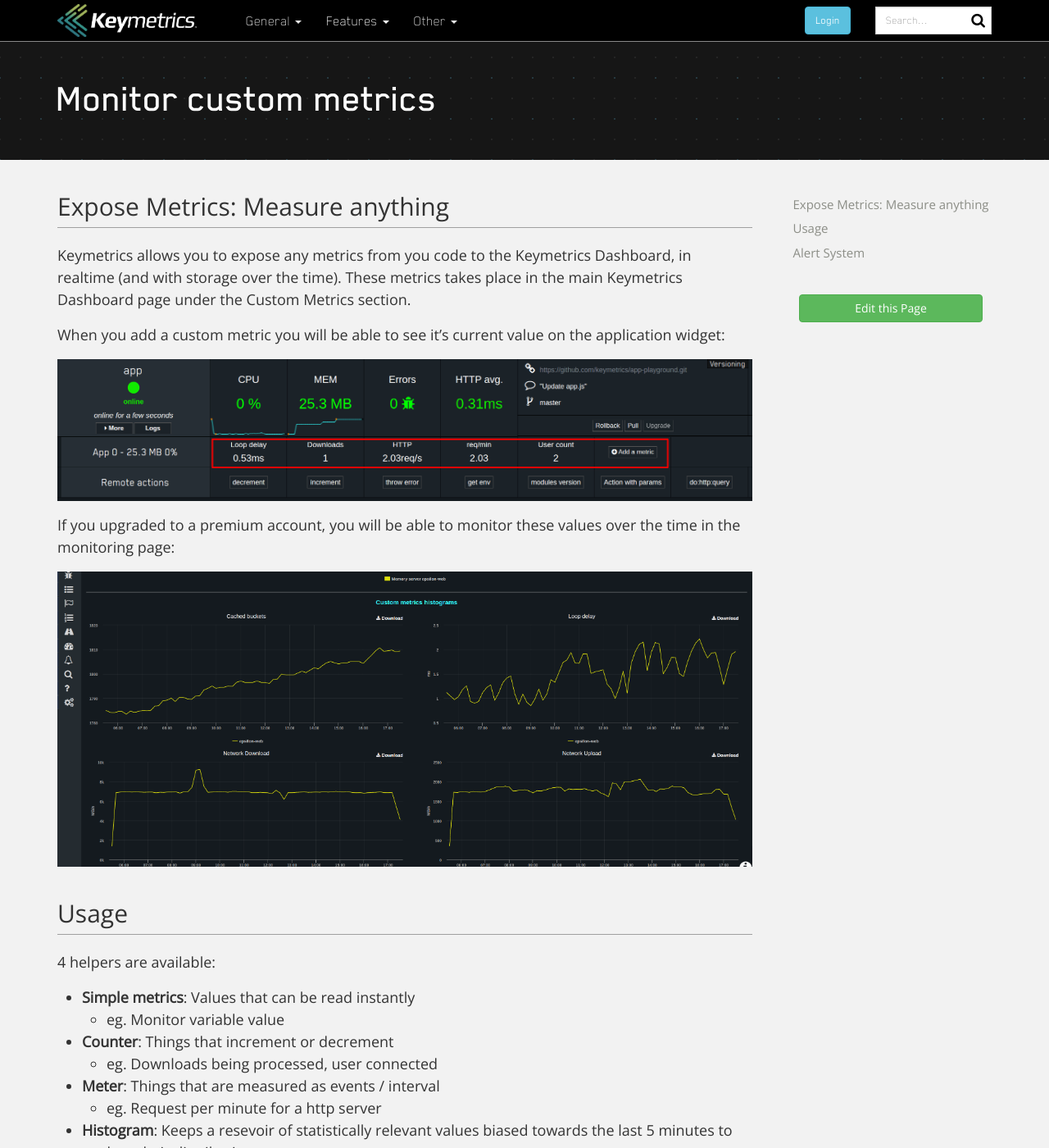
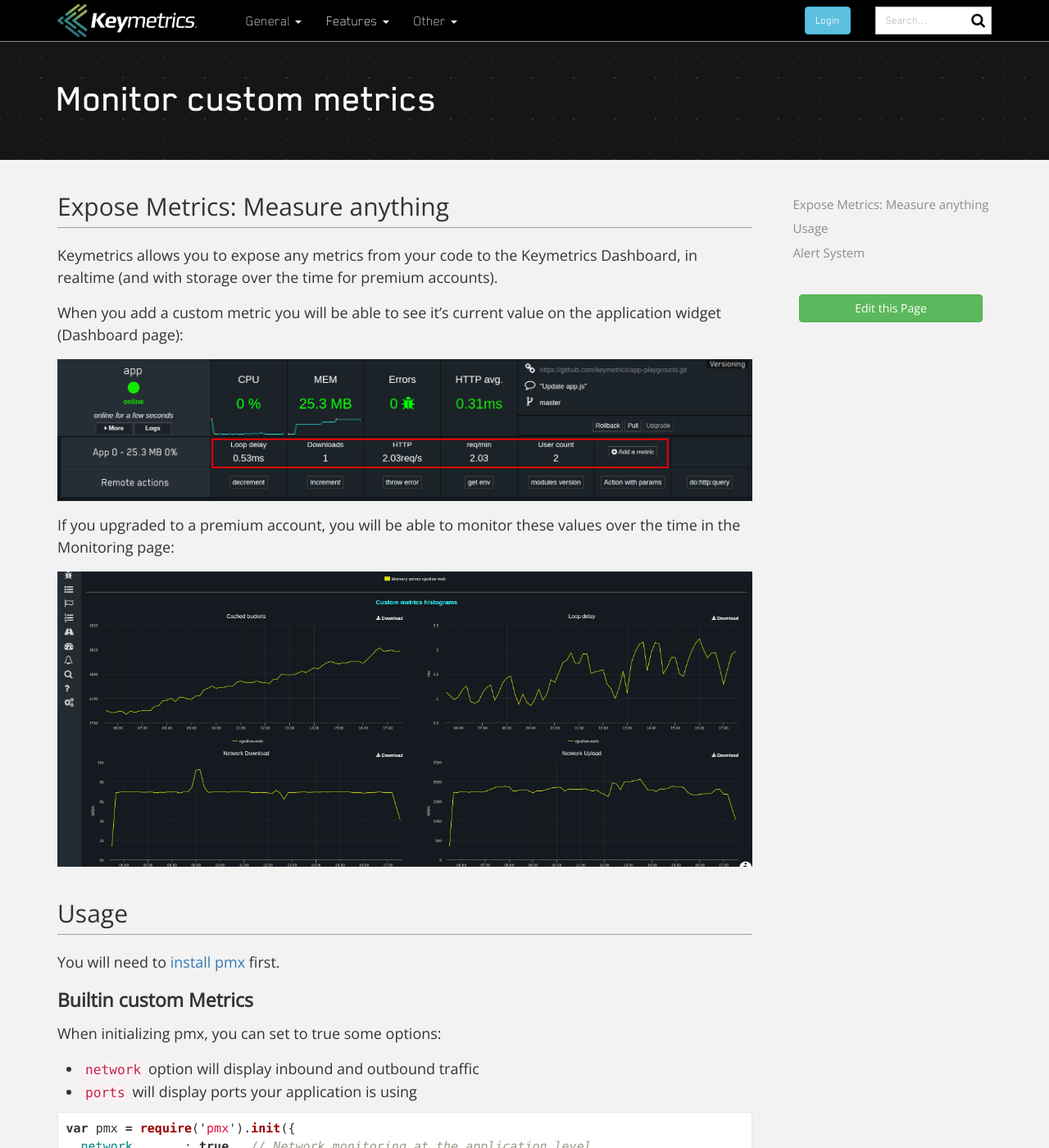
Before and after one commit to keymetrics/keymetrics.github.io, a Jekyll site: the page built from docs/keymetrics/custom-metrics.md, in a window 1280 px wide and 1400 px high. Shown: the whole window at 82% size. Built offline with Jekyll 4.4.1, drawn with Linux system fonts in a browser that asks for light colours; nearby versions of some CDN libraries; Markdown is read by kramdown in place of the engine named in the settings; comment, search, counter and statistics services are not loaded; some of the changed text lies outside the part shown.

Commit message:
Update custom-metrics.md

````diff
--- a/docs/keymetrics/custom-metrics.md
+++ b/docs/keymetrics/custom-metrics.md
@@ -7,19 +7,37 @@ permalink: /docs/pages/custom-metrics/
 
 ## Expose Metrics: Measure anything
 
-Keymetrics allows you to expose any metrics from you code to the Keymetrics Dashboard, in realtime (and with storage over the time). These metrics takes place in the main Keymetrics Dashboard page under the Custom Metrics section.
+Keymetrics allows you to expose any metrics from your code to the Keymetrics Dashboard, in realtime (and with storage over the time for premium accounts).
 
-When you add a custom metric you will be able to see it's current value on the application widget:
+When you add a custom metric you will be able to see it's current value on the application widget (Dashboard page):
 
 <img src="/images/custom-metric.png" alt="Custom metrics"/>
 
-If you upgraded to a premium account, you will be able to monitor these values over the time in the monitoring page:
+If you upgraded to a premium account, you will be able to monitor these values over the time in the Monitoring page:
 
 <img src="/images/custom-metric-2.png" alt="Custom metrics over time"/>
 
 ## Usage
 
-4 helpers are available:
+You will need to [install pmx](/docs/usage/install-pmx/) first.
+
+### Builtin custom Metrics
+
+When initializing pmx, you can set to true some options:
+
+- `network` option will display inbound and outbound traffic
+- `ports` will display ports your application is using
+
+```javascript
+var pmx = require('pmx').init({
+  network       : true,  // Network monitoring at the application level
+  ports         : true,  // Shows which ports your app is listening on (default: false)
+});
+```
+
+### Custom Metrics
+
+Then you can program your very own metrics to track important informations. 4 differents probes are available:
 
 - **Simple metrics**: Values that can be read instantly
     - eg. Monitor variable value
````
Also changed, not shown: other parts of docs/keymetrics/custom-metrics.md (+1 -1 lines).
